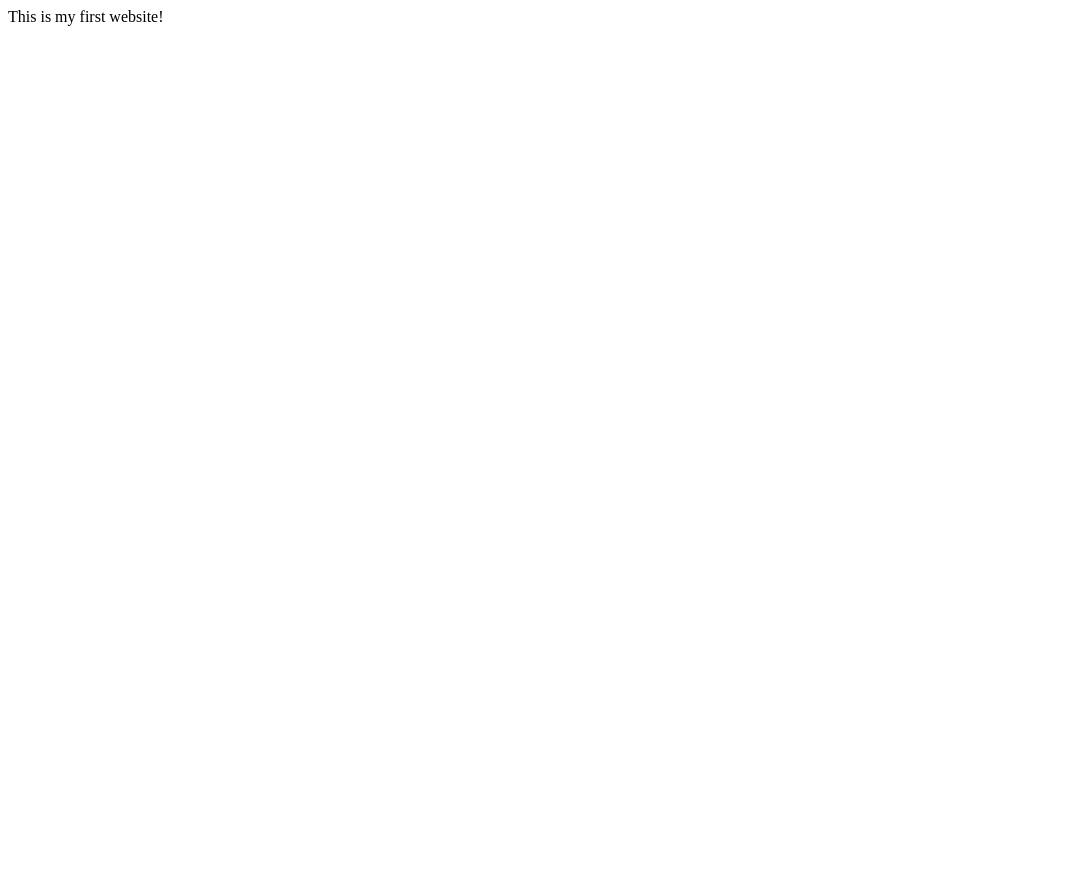
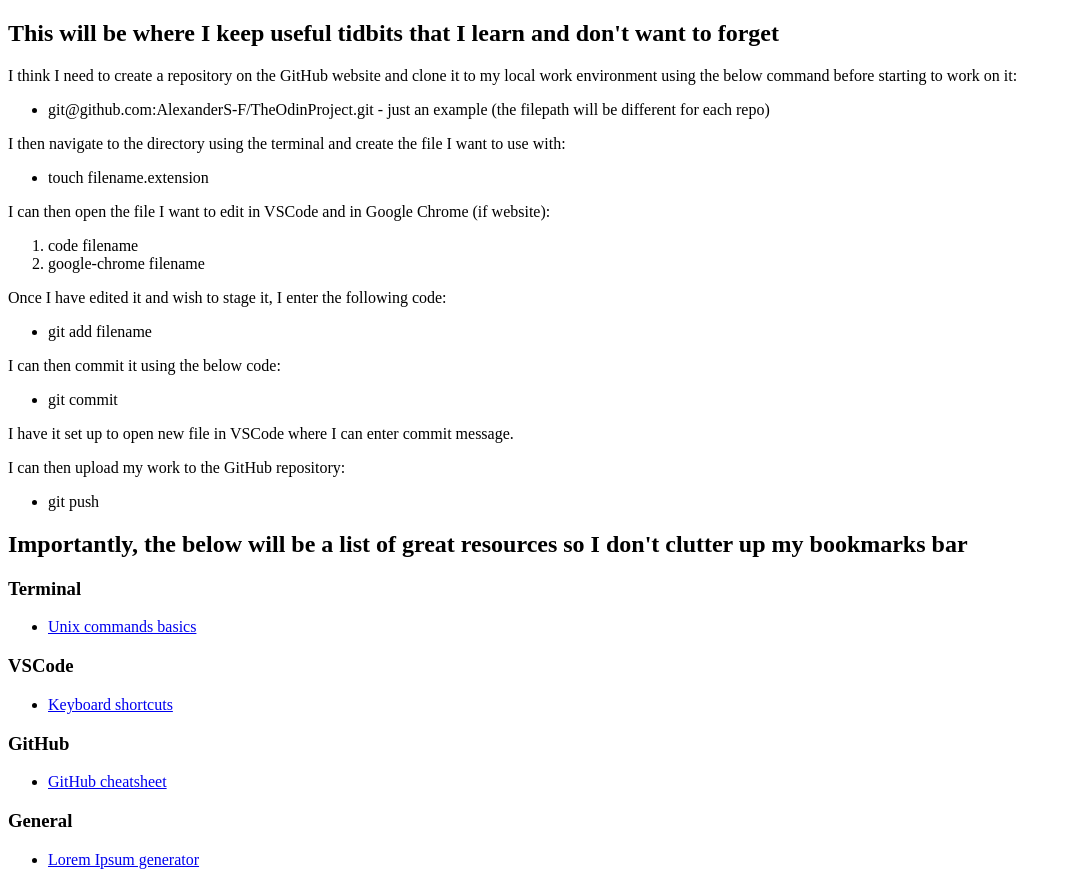
Before and after one commit to AlexanderS-F/TheOdinProject, a plain HTML site: page FirstLesson/index.html in a window 1280 px wide. Shown: the whole page, without its empty margins (0-1066 px from the left). Before the commit the page ends 800 px from the top, so only its background shows below. Drawn offline with Linux system fonts and the light colour scheme.

Commit message:
I made a website to store notes and links

```diff
--- a/FirstLesson/index.html
+++ b/FirstLesson/index.html
@@ -2,11 +2,54 @@
 <html lang="en">
     <head>
         <meta charset="utf-8">
-        <title>My First Website</title>
+        <title>Notes for TOP</title>
     </head>
 
     <body>
-        This is my first website!
+        <h2>This will be where I keep useful tidbits that I learn and don't want to forget</h2>
+        <p>I think I need to create a repository on the GitHub website and clone it to my local work environment using the below command before starting to work on it:</p>
+        <ul>
+            <li>git@github.com:AlexanderS-F/TheOdinProject.git - just an example (the filepath will be different for each repo)</li>
+        </ul>
+        <p>I then navigate to the directory using the terminal and create the file I want to use with:</p>
+        <ul>
+            <li>touch filename.extension
+        </ul>
+        <p>I can then open the file I want to edit in VSCode and in Google Chrome (if website):</p>
+        <ol>
+            <li>code filename</li>
+            <li>google-chrome filename</li>
+        </ol>
+        <p>Once I have edited it and wish to stage it, I enter the following code:</p>
+        <ul>
+            <li>git add filename</li>
+        </ul>
+        <p>I can then commit it using the below code:</p>
+        <ul>
+            <li>git commit</li>
+        </ul>
+        <p>I have it set up to open new file in VSCode where I can enter commit message.</p>
+        <p>I can then upload my work to the GitHub repository:</p>
+        <ul>
+            <li>git push</li>
+        </ul>
+        <h2>Importantly, the below will be a list of great resources so I don't clutter up my bookmarks bar</h2>
+        <h3>Terminal</h3>
+        <ul>
+            <li><a href="https://www.softcover.io/read/fc6c09de/unix_commands/basics">Unix commands basics</a></li>
+        </ul>
+        <h3>VSCode</h3>
+        <ul>
+            <li><a href="https://code.visualstudio.com/shortcuts/keyboard-shortcuts-linux.pdf">Keyboard shortcuts</a></li>
+        </ul>
+        <h3>GitHub</h3>
+        <ul>
+            <li><a href="https://www.theodinproject.com/lessons/foundations-git-basics#cheatsheet">GitHub cheatsheet</a>
+        </ul>
+        <h3>General</h3>
+        <ul>
+            <li><a href="https://loremipsum.io/">Lorem Ipsum generator</a></li>
+        </ul>
     </body>
 
 </html>
```
Also changed, not shown: FirstLesson/page/about.html (added, +10 -0 lines).
